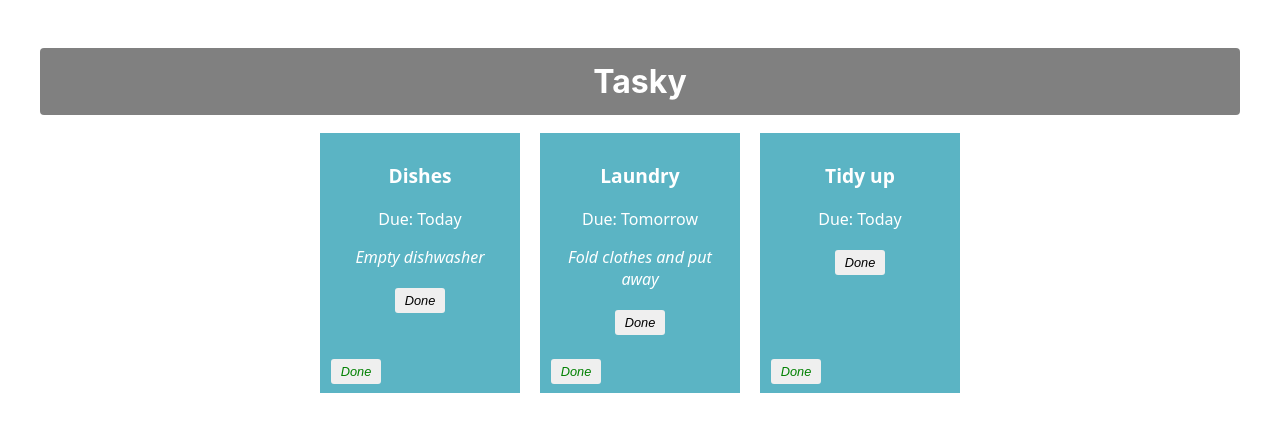
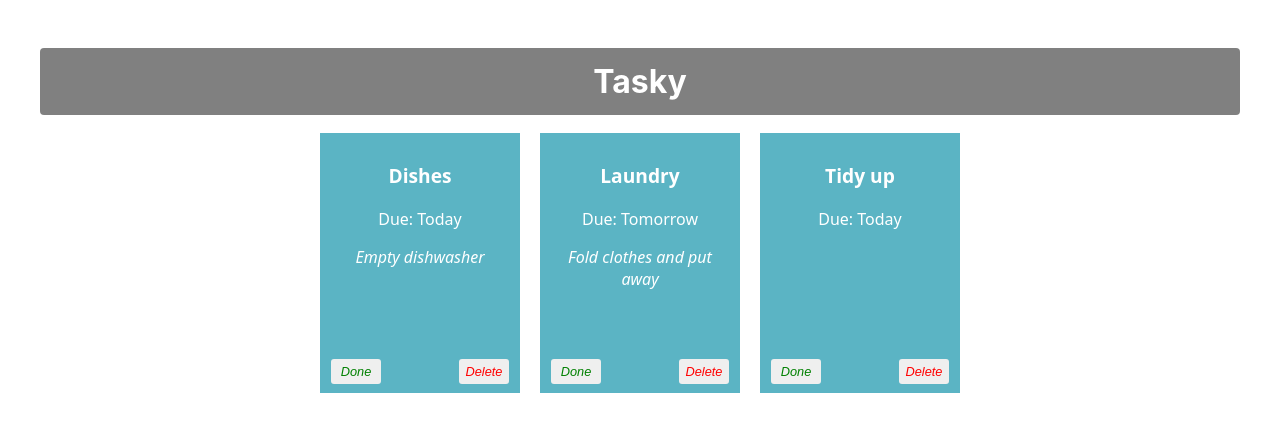
Before and after one commit to Tian-saga/react-basics-labs, a React (Create React App) app in the folder tasky/: page / in a window 1280 px wide. Shown: the top 432 px of the page. Built offline with nearby package versions, Linux system fonts and the light colour scheme.

Commit message:
Mark task as done

```diff
--- a/tasky/src/App.css
+++ b/tasky/src/App.css
@@ -50,3 +50,9 @@
   left: 5px;
   color: green;
 }
+.deleteButton {
+  position: absolute;
+  bottom: 5px;
+  right: 5px;
+  color: red;
+}
--- a/tasky/src/App.js
+++ b/tasky/src/App.js
@@ -17,6 +17,11 @@
     setTaskState({tasks});
     console.log(`${taskIndex} ${tasks[taskIndex].done}`);
   }
+  const deleteHandler = (taskIndex) => {
+    const tasks = [...taskState.tasks];
+    tasks.splice(taskIndex, 1);
+    setTaskState({tasks});
+  }
   return (
     <div className="container">
       <h1>Tasky</h1>
@@ -28,6 +33,7 @@
       key={task.id}
       done={task.done}
       markDone={() => doneHandler(index)}
+      deleteTask = {() => deleteHandler(index)}
     />
   ))}
     </div>
--- a/tasky/src/components/Task.js
+++ b/tasky/src/components/Task.js
@@ -7,8 +7,8 @@
         <p className="title">{props.title}</p>
         <p>Due: {props.deadline}</p>
         <p className='word'>{props.description}</p>
-        <button onClick={props.markDone}>Done</button>
         <button onClick={props.markDone} className='doneButton'>Done</button>
+        <button className='deleteButton' onClick={props.deleteTask}>Delete</button>
         </div>
 
     )
```
